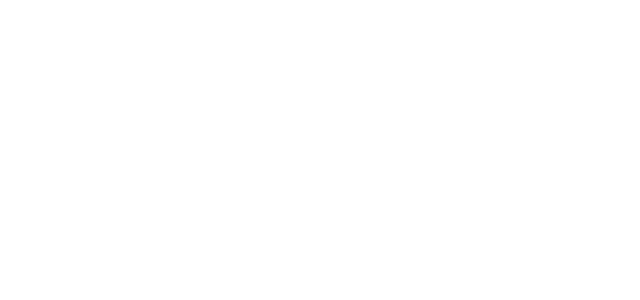
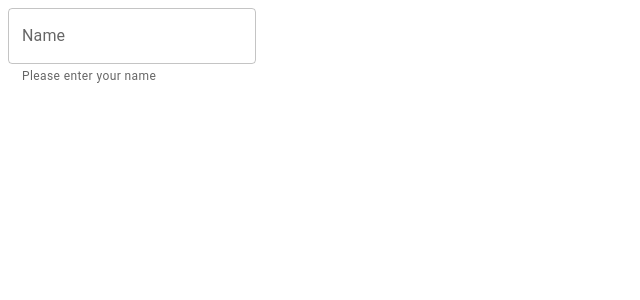
Before and after one commit to Godwindaniel10/tielle-global, a React (Create React App) app: page /inquiry in a window 1280 px wide. Before the commit this address had no page. Shown: the top 300 px of the page, without its empty margins (0-640 px from the left). Built offline with nearby package versions, Linux system fonts and the light colour scheme.

Commit message:
added animation

```diff
--- a/package.json
+++ b/package.json
@@ -3,9 +3,13 @@
   "version": "0.1.0",
   "private": true,
   "dependencies": {
+    "@emotion/react": "^11.9.3",
+    "@emotion/styled": "^11.9.3",
+    "@mui/material": "^5.8.7",
     "@testing-library/jest-dom": "^5.16.4",
     "@testing-library/react": "^13.3.0",
     "@testing-library/user-event": "^13.5.0",
+    "framer-motion": "^6.4.3",
     "react": "^18.2.0",
     "react-dom": "^18.2.0",
     "react-icons": "^4.4.0",
--- a/src/App.js
+++ b/src/App.js
@@ -7,6 +7,7 @@
 import Contact from "./Pages/Contact";
 
 export default function App() {
+
   return (
     <div className="relative">
       <Home />
--- a/src/Pages/Home.js
+++ b/src/Pages/Home.js
@@ -1,7 +1,33 @@
 import React from "react";
 import Navbar from "../components/Navbar/Navbar";
+//import { useNavigate } from "react-router-dom";
+import Inquiry from "../components/Inquiry/Inquiry";
+import Box from "@mui/material/Box";
+import Modal from "@mui/material/Modal";
+import { motion } from "framer-motion";
+
+const style = {
+  position: "absolute",
+  top: "50%",
+  left: "50%",
+  transform: "translate(-50%, -50%)",
+  bgcolor: "background.paper",
+  boxShadow: 24,
+  p: 4,
+  borderRadius: "20px",
+  width: "800px",
+  height: "700px",
+};
 
 export default function Home() {
+  //let navigate = useNavigate();
+  //function handleClick() {
+  //  navigate("/inquiry");
+  //}
+  const [open, setOpen] = React.useState(false);
+  const handleOpen = () => setOpen(true);
+  const handleClose = () => setOpen(false);
+
   return (
     <>
       <Navbar />
@@ -16,15 +42,21 @@
             ability, team and network to project and position our stakeholders
             in global vantage
           </p>
-          <button className="bg-[#5545A8] text-[#fff] py-[17px] px-[50px] mt-[3.5rem] rounded-full font-semibold">
+          <button
+            className="bg-[#5545A8] text-[#fff] py-[17px] px-[50px] mt-[3.5rem] rounded-full font-semibold"
+            onClick={handleOpen}
+          >
             Send an inquiry
           </button>
-          <img
-            src="/images/Metal-Flask-Bottle.png"
-            alt=""
-            width={700}
-            className="absolute top-[6rem] left-[-5rem] bottle"
-          />
+          <motion.div animate={{ rotate: 360 }} transition={{ duration: 2 }} className="absolute top-[6rem] left-[-5rem]">
+            <img
+              src="/images/Metal-Flask-Bottle.png"
+              alt=""
+              width={700}
+              className="bottle"
+            />
+          </motion.div>
+
           <img
             src="/images/business-card.png"
             alt=""
@@ -33,6 +65,11 @@
           />
         </div>
       </div>
+      <Modal open={open} onClose={handleClose}>
+        <Box sx={style}>
+          <Inquiry />
+        </Box>
+      </Modal>
     </>
   );
 }
--- a/src/Pages/Services.js
+++ b/src/Pages/Services.js
@@ -117,7 +117,7 @@
               souvenirs. We also do bespoke packages to suit your individual
               unique needs.
             </p>
-           {/* <div className="w-[165px] h-[12px] bg-[#FAD051] absolute top-[6rem] right-[18rem] service-yellow"></div> */}
+           <div className="w-[165px] h-[12px] bg-[#FAD051] absolute top-[6rem] right-[18rem] service-yellow"></div>
           </div>
         </div>
       </div>
--- /dev/null
+++ b/src/components/Inquiry/Inquiry.js
@@ -0,0 +1,23 @@
+import React from "react";
+import Box from "@mui/material/Box";
+import TextField from "@mui/material/TextField";
+
+export default function Inquiry() {
+  return (
+    <div className="">
+      <Box
+        sx={{
+          display: "flex",
+          alignItems: "center",
+          "& > :not(style)": { m: 1 },
+        }}
+      >
+        <TextField
+          helperText="Please enter your name"
+          id="demo-helper-text-aligned"
+          label="Name"
+        />
+      </Box>
+    </div>
+  );
+}
--- a/src/index.js
+++ b/src/index.js
@@ -1,26 +1,24 @@
-import React from 'react';
-import ReactDOM from 'react-dom/client';
-import './index.css';
-import App from './App';
-import {
-  BrowserRouter,
-  Routes,
-  Route,
-} from "react-router-dom";
-import Contact from './Pages/Contact';
-import Services from './Pages/Services';
-import AboutUs from './Pages/AboutUs';
+import React from "react";
+import ReactDOM from "react-dom/client";
+import "./index.css";
+import App from "./App";
+import { BrowserRouter, Routes, Route } from "react-router-dom";
+import Contact from "./Pages/Contact";
+import Services from "./Pages/Services";
+import AboutUs from "./Pages/AboutUs";
+import Inquiry from "./components/Inquiry/Inquiry";
 
-const root = ReactDOM.createRoot(document.getElementById('root'));
+const root = ReactDOM.createRoot(document.getElementById("root"));
 root.render(
   <React.StrictMode>
     <BrowserRouter>
       <Routes>
-      <Route path="/" element={<App />}/>
+        <Route path="/" element={<App />} />
         <Route path="about-us" element={<AboutUs />} />
         <Route path="services" element={<Services />} />
         <Route path="our-work" element={<AboutUs />} />
         <Route path="contact-us" element={<Contact />} />
+        <Route path="inquiry" element={<Inquiry />} />
       </Routes>
     </BrowserRouter>
   </React.StrictMode>
```
Also changed, not shown: 2 other files (tests, documents, lock files or other folders). Lines whose indentation alone changed are shown as unchanged.
